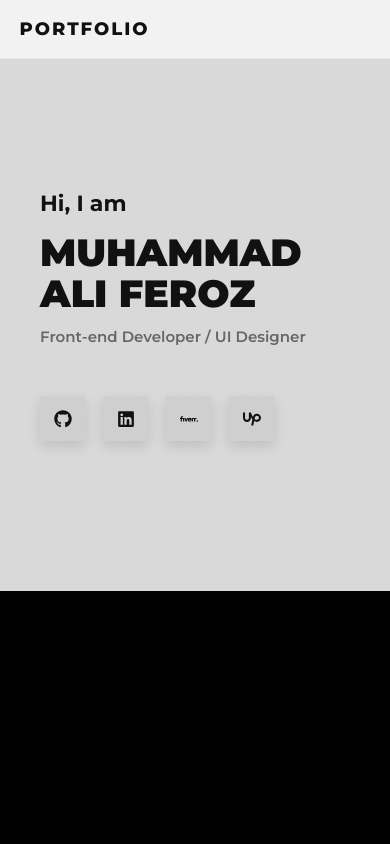
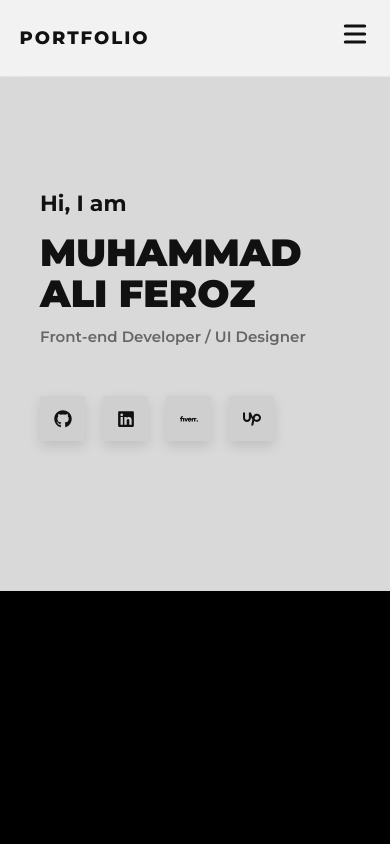
Before and after one commit to alikhan427/myportfolio, a React (Vite) app: page / in a window 390 px wide. Shown: the top 844 px of the page. Built offline with nearby package versions, Linux system fonts and the light colour scheme.

Commit message:
make some changes

```diff
--- a/src/components/navbar/Navbar.css
+++ b/src/components/navbar/Navbar.css
@@ -11,7 +11,6 @@
   left: 0;
   z-index: 999;
 
-  /* MATCHING IMAGE STYLE */
   background: rgba(245, 245, 245, 0.92);
   backdrop-filter: blur(8px);
 
@@ -86,7 +85,18 @@
   color: #fff;
 }
 
-/* RESPONSIVE */
+/* MENU ICON */
+.menu-icon {
+  display: none;
+  font-size: 32px;
+  cursor: pointer;
+  color: #111;
+}
+
+/* ========================= */
+/* TABLET */
+/* ========================= */
+
 @media (max-width: 768px) {
 
   .navbar {
@@ -113,17 +123,47 @@
   }
 }
 
+/* ========================= */
+/* MOBILE */
+/* ========================= */
+
 @media (max-width: 480px) {
 
   .navbar {
     padding: 18px 5%;
   }
 
+  .menu-icon {
+    display: block;
+  }
+
   .nav-links {
-    display: none;
+    position: absolute;
+    top: 90px;
+    left: -100%;
+    width: 100%;
+    background: #f5f5f5;
+
+    flex-direction: column;
+    gap: 25px;
+
+    padding: 30px 0;
+    transition: 0.4s ease;
+  }
+
+  .nav-links.active {
+    left: 0;
+  }
+
+  .nav-links li {
+    text-align: center;
+  }
+
+  .nav-links a {
+    font-size: 13px;
   }
 
   .contact-btn {
-    padding: 8px 14px;
+    width: 180px;
   }
 }
--- a/src/components/navbar/Navbar.jsx
+++ b/src/components/navbar/Navbar.jsx
@@ -1,28 +1,61 @@
-import React from 'react';
+import React, { useState } from 'react';
 import { Link } from 'react-router-dom';
+import { HiMenu, HiX } from 'react-icons/hi';
 import './Navbar.css';
 
 const Navbar = () => {
+
+  const [menuOpen, setMenuOpen] = useState(false);
+
   return (
     <nav className="navbar">
 
+      {/* LOGO */}
       <div className="logo">
-        <Link to="/" style={{ textDecoration: 'none', color: 'inherit' }}>
+        <Link
+          to="/"
+          style={{ textDecoration: 'none', color: 'inherit' }}
+        >
           <span>PortFolio</span>
         </Link>
       </div>
 
-      <ul className="nav-links">
-        <li><Link to="/">Home</Link></li>
-        <li><Link to="/about">About me</Link></li>
-        <li><Link to="/skills">Skills</Link></li>
-        <li><Link to="/portfolio">Portfolio</Link></li>
+      {/* MENU ICON */}
+      <div
+        className="menu-icon"
+        onClick={() => setMenuOpen(!menuOpen)}
+      >
+        {menuOpen ? <HiX /> : <HiMenu />}
+      </div>
+
+      {/* NAV LINKS */}
+      <ul className={menuOpen ? "nav-links active" : "nav-links"}>
+        <li>
+          <Link to="/about" onClick={() => setMenuOpen(false)}>
+            About me
+          </Link>
+        </li>
 
         <li>
-          <Link to="/contact">
-            <button className="contact-btn">CONTACT ME</button>
+          <Link to="/skills" onClick={() => setMenuOpen(false)}>
+            Skills
           </Link>
         </li>
+
+        <li>
+          <Link to="/portfolio" onClick={() => setMenuOpen(false)}>
+            Portfolio
+          </Link>
+        </li>
+
+        <li>
+          <Link to="/contact" onClick={() => setMenuOpen(false)}>
+            <button className="contact-btn">
+              CONTACT ME
+            </button>
+          </Link>
+        </li>
+
       </ul>
 
     </nav>
```
